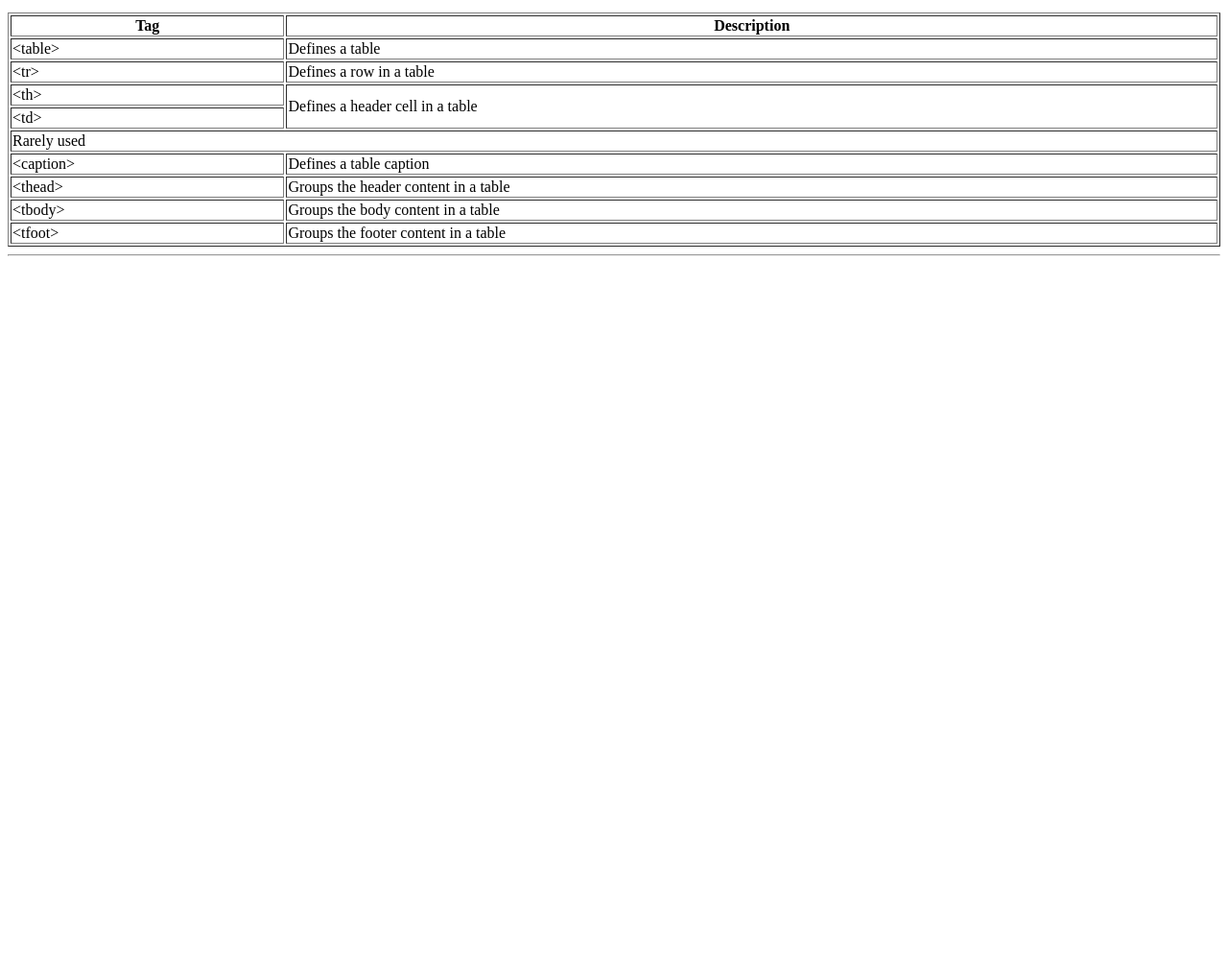
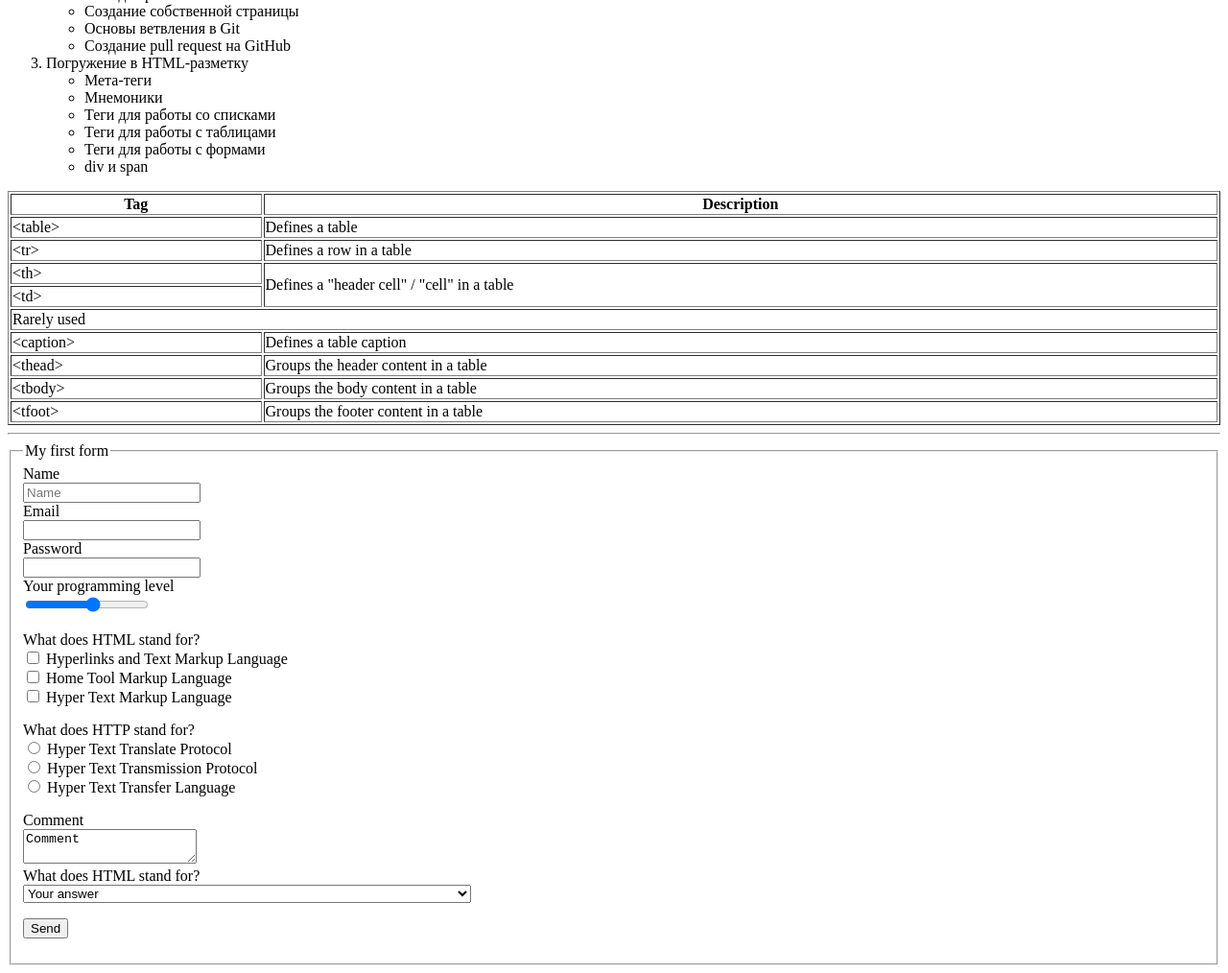
Before and after one commit to Irina9K/if-html, a website: page about/index.html in a window 1280 px wide. Shown: the part 1178-2192 px from the top of the page at 96% size. Before the commit the page ends 1453 px from the top, so only its background shows below. Drawn offline with Linux system fonts and the light colour scheme.

Commit message:
Added form without 'action'

```diff
--- a/about/index.html
+++ b/about/index.html
@@ -108,7 +108,9 @@
         </tr>
         <tr>
           <td>&lt;th&gt;</td>
-          <td rowspan="2">Defines a header cell in a table</td>
+          <td rowspan="2">
+            Defines a &#34;header cell&#34; &#x2f; &#34;cell&#34; in a table
+          </td>
         </tr>
         <tr>
           <td>&lt;td&gt;</td>
@@ -134,7 +136,59 @@
         </tr>
       </tbody>
     </table>
-
     <hr />
+    <form>
+      <fieldset>
+        <legend>My first form</legend>
+        <label for="name">Name</label><br />
+        <input
+          id="name"
+          name="name"
+          type="text"
+          placeholder="Name"
+          required
+        /><br />
+        <label for="email">Email</label><br />
+        <input id="email" name="email" type="email" required /><br />
+        <label for="password">Password</label><br />
+        <input id="password" name="password" type="password" required /><br />
+        <label for="level">Your programming level</label><br />
+        <input id="level" name="level" type="range" min="1" max="10" /><br />
+        <p>
+          What does HTML stand for?<br />
+          <input id="html1" name="html" type="checkbox" />
+          <label for="html1">Hyperlinks and Text Markup Language</label><br />
+          <input id="html2" name="html" type="checkbox" />
+          <label for="html2">Home Tool Markup Language</label><br />
+          <input id="html3" name="html" type="checkbox" />
+          <label for="html3">Hyper Text Markup Language</label>
+        </p>
+        <p>
+          What does HTTP stand for?<br />
+          <input id="http1" name="http" type="radio" />
+          <label for="http1">Hyper Text Translate Protocol</label><br />
+          <input id="http2" name="http" type="radio" />
+          <label for="http2">Hyper Text Transmission Protocol</label><br />
+          <input id="http3" name="http" type="radio" />
+          <label for="http3">Hyper Text Transfer Language</label>
+        </p>
+        <label for="comment">Comment</label><br />
+        <textarea id="comment" name="comment" maxlength="500">Comment</textarea
+        ><br />
+        <label for="opinion">What does HTML stand for?</label><br />
+        <select id="opinion" name="opinion">
+          <option disabled selected>Your answer</option>
+          <option value="1">
+            The standardized markup language for web pages on the World Wide
+            Web.
+          </option>
+          <option value="2">Multi-paradigm programming language.</option>
+          <option value="3">Distributed version control system.</option></select
+        ><br />
+        <p>
+          <button>Send</button>
+        </p>
+      </fieldset>
+    </form>
   </body>
 </html>
```
Also changed, not shown: package.json (added, +23 -0 lines), about/images/html5.png (added), 1 other file.
